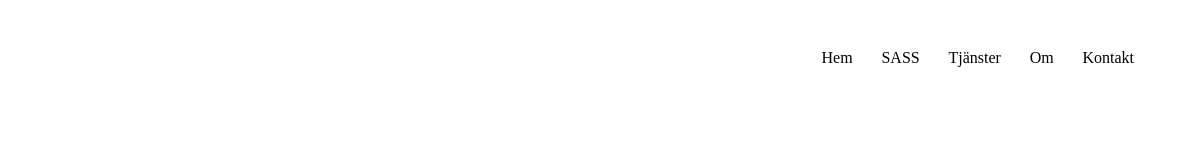
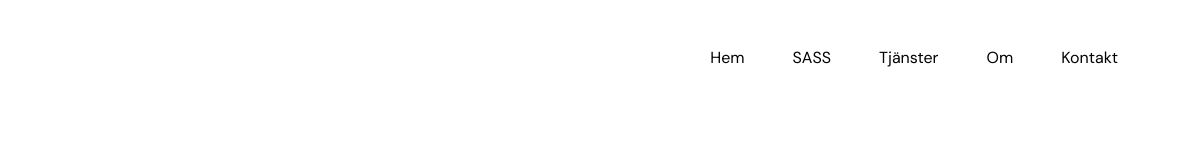
Before and after one commit to ardalansale/dt211g-lab-bds, a website built with Vite: page index.html in a window 1280 px wide. Shown: the full height of the page, 99-1280 px from the left. Built offline with nearby package versions, Linux system fonts and the light colour scheme.

Commit message:
Update styling

```diff
--- a/index.html
+++ b/index.html
@@ -17,11 +17,11 @@
         </a>
 
         <ul class="navbar__links">
-          <li><a href="index.html"></a>Hem</li>
-          <li><a href="sass.html"></a>SASS</li>
-          <li><a href="#"></a>Tjänster</li>
-          <li><a href="#"></a>Om</li>
-          <li><a href="#"></a>Kontakt</li>
+          <li><a href="index.html">Hem</a></li>
+          <li><a href="sass.html">SASS</a></li>
+          <li><a href="#">Tjänster</a></li>
+          <li><a href="#">Om</a></li>
+          <li><a href="#">Kontakt</a></li>
         </ul>
       </nav>
     </header>
--- a/src/scss/_base.scss
+++ b/src/scss/_base.scss
@@ -1,5 +1,6 @@
 /* Base - grundstilar som gäller hela sidan */
-/* Ardalan Reset */
+
+@use 'variables' as *;
 
 /* Box sizing - alla element använder border-box */
 *, *::before, *::after {
@@ -16,11 +17,12 @@ html {
     overflow-y: auto;
 }
 
-/* Grundläggande body-inställningar */
+
 body {
     margin: 0;
     padding: 0;
     line-height: 1.5;
+    font-family: $font-main;
 }
 
 /* Ta bort standard margins från headings, paragraphs osv */
--- a/src/scss/_nav.scss
+++ b/src/scss/_nav.scss
@@ -28,12 +28,14 @@
         li a {
             color: $color-nav-text;
             text-decoration: none;
-            padding: $spacing-sm;
-            border: 0.4rem;
-            transition: background-color 0.2s;
+            padding: $spacing-md;
+            border-radius: 0.4rem;
+            transition: background-color 1.0s, color 1.0s;
 
             &:hover {
                 background-color: $color-primary-dark;
+                color: white;
+                transition: background-color 0.4s, color 0.4s;
             }
         }
     }
@@ -41,11 +43,16 @@
     @media (max-width: $breakpoint-mobile) {
         flex-direction: column;
         align-items: flex-start;
+        gap: $spacing-lg;
 
         &__links {
             flex-direction: column;
             width: 100%;
-            gap: $spacing-sm
+            gap: $spacing-sm;
+
+            li a {
+                padding: $spacing-sm;
+            }
         }
     }
 }
--- a/src/scss/_variables.scss
+++ b/src/scss/_variables.scss
@@ -1,10 +1,12 @@
 /* Variables - namngivna lådor där man lagrar värden */
+
+@use 'sass:color';
 
 $color-bg: hsl(0, 0%, 100%);
 $color-text: hsl(0, 0%, 13%);
-$color-primary: hsl(243, 75%, 59%);
-$color-primary-dark: darken($color-primary, 10%);
-$color-primary-dark: lighten($color-primary, 10%);
+$color-primary: hsl(237, 100%, 50%);
+$color-primary-dark: color.adjust($color-primary, $lightness: -10%);
+$color-primary-dark: color.adjust($color-primary, $lightness: 15%);
 $color-nav-bg: $color-bg;
 $color-nav-text: hsl(0, 0%, 0%);
 
```
